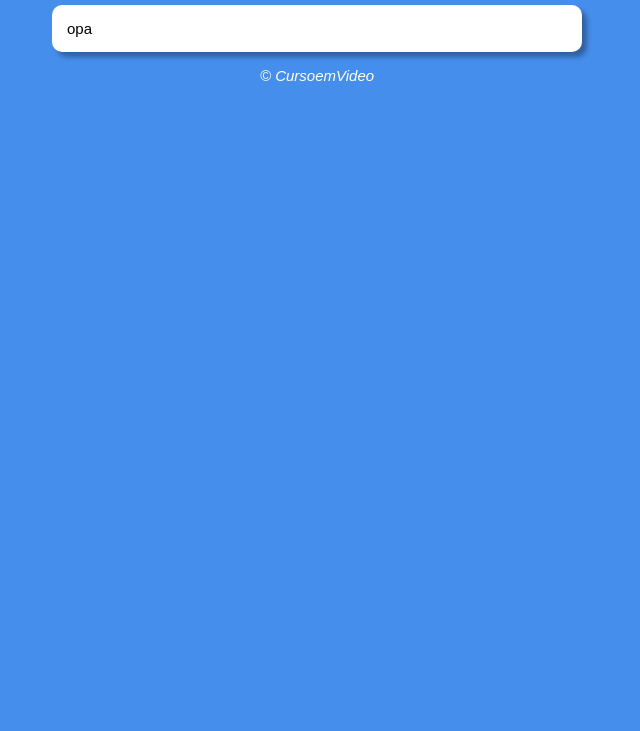
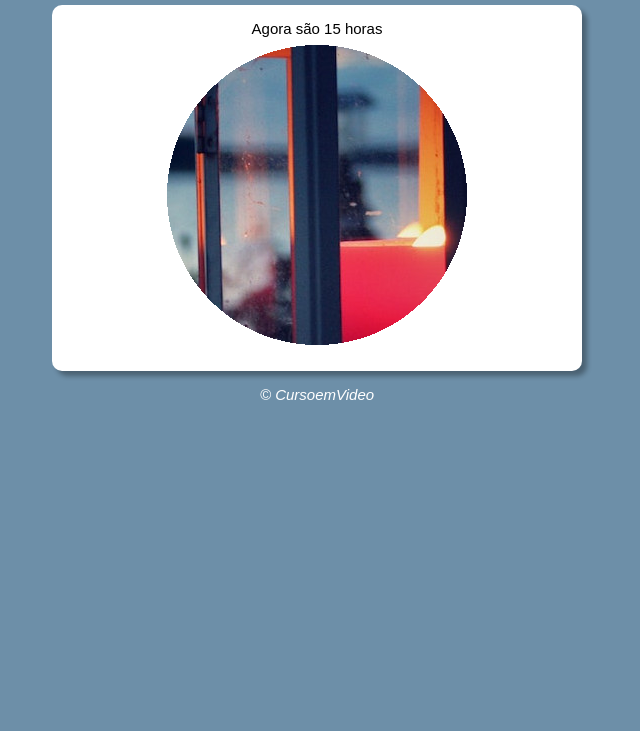
Before and after one commit to lincondr/javascript, a plain HTML site: page cursojs/aula12ex/ex014/modelo.html in a window 1280 px wide. Shown: the part 69-800 px from the top of the page, without its empty margins (323-963 px from the left). Drawn offline with Linux system fonts and the light colour scheme.

Commit message:
exercicio aula 12

```diff
--- a/cursojs/aula12ex/ex014/estilo.css
+++ b/cursojs/aula12ex/ex014/estilo.css
@@ -19,6 +19,11 @@ section {
     box-shadow: 5px 5px 5px rgba(0, 0, 0, 0.322);
 }
 
+div {
+    text-align: center;
+    margin-bottom: 8px;
+}
+
 footer {
     text-align: center;
     color: white;
--- a/cursojs/aula12ex/ex014/modelo.html
+++ b/cursojs/aula12ex/ex014/modelo.html
@@ -6,13 +6,15 @@
     <title>Modelo de exercicio</title>
     <link rel="stylesheet" href="estilo.css">
 </head>
-<body>
+<body onload="carregar()">
     <header>
-        <h1>Title</h1>
+        <h1>Hora do dia</h1>
     </header>
     <section>
-        <div>opa</div>
-        <div></div>
+        <div id="msg">opa</div>
+        <div id="foto">
+            <img id="imagem" src="" alt="foto do dia">
+        </div>
     </section>
     <footer>
         <p>&copy; CursoemVideo</p>
--- a/cursojs/aula12ex/ex014/script.js
+++ b/cursojs/aula12ex/ex014/script.js
@@ -0,0 +1,24 @@
+function carregar() {
+    var msg = document.getElementById('msg')
+    var imagem = document.getElementById('imagem')
+    var data = new Date()
+    var hora = data.getHours()
+    hora = 15
+    msg.innerHTML = `Agora são ${hora} horas`
+    if (hora >= 0 && hora < 12) {
+        // Bom dia
+        imagem.src = 'imagens/morning.png'
+        document.body.style.background = '#d5d6d1'
+    } else if (hora >= 12 && hora < 18) {
+        // Boa tarde
+        imagem.src = 'imagens/afternoon.png'
+        document.body.style.background = '#6d8fa8'
+    } else {
+        // Boa noite
+        imagem.src = 'imagens/night.png'
+        document.body.style.background = '#ff644b'
+    }
+    //night #ff644b
+    //aternoon #6d8fa8
+    //morning #d5d6d1
+}
```
Also changed, not shown: cursojs/aula12ex/ex014/imagens/afternoon.jpg (renamed from cursojs/aula12ex/ex014/afternoon.jpg), cursojs/aula12ex/ex014/imagens/afternoon.png (added), cursojs/aula12ex/ex014/imagens/morning.jpg (renamed from cursojs/aula12ex/ex014/morning.jpg), cursojs/aula12ex/ex014/imagens/morning.png (added), cursojs/aula12ex/ex014/imagens/night.jpg (renamed from cursojs/aula12ex/ex014/night.jpg), cursojs/aula12ex/ex014/imagens/night.png (added).
